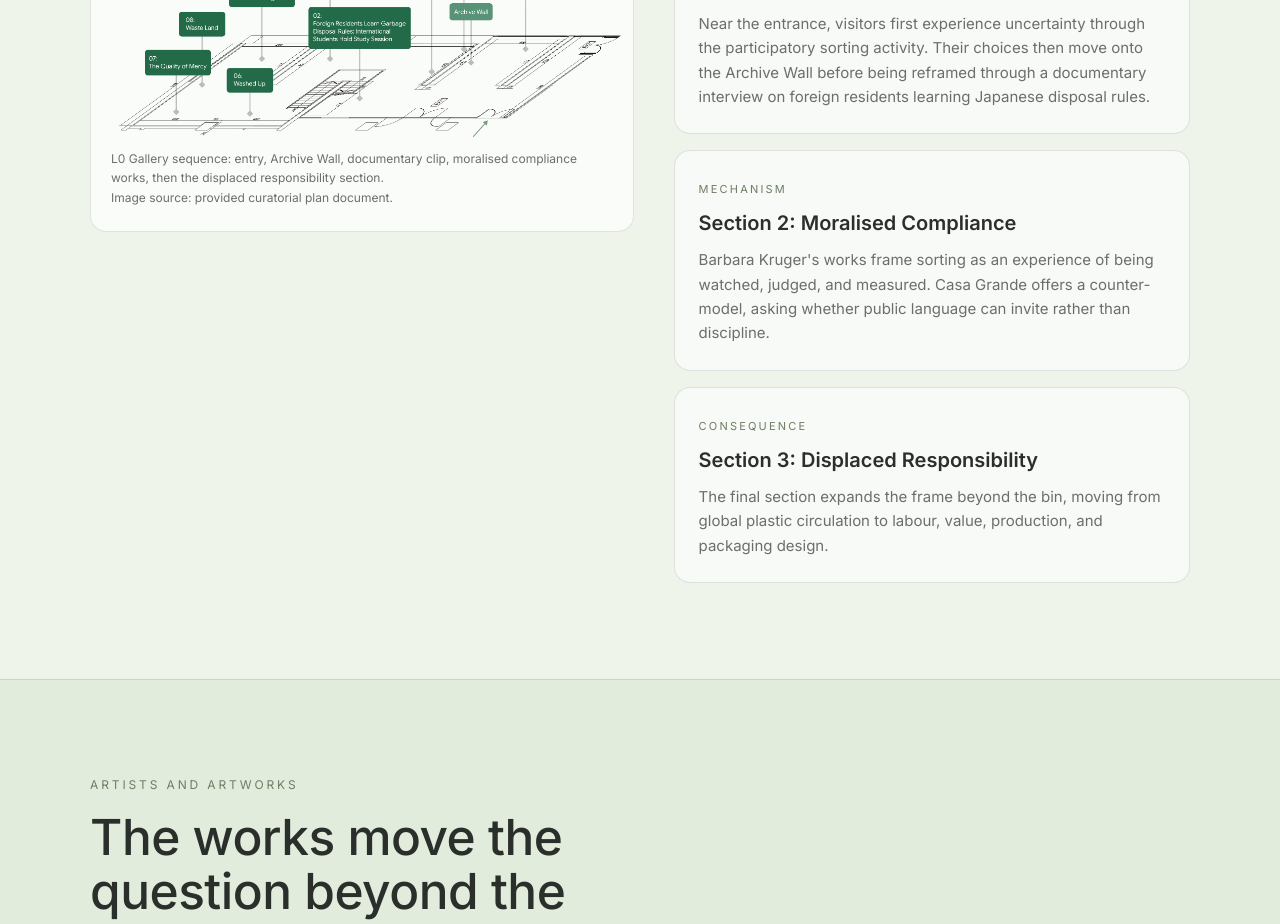
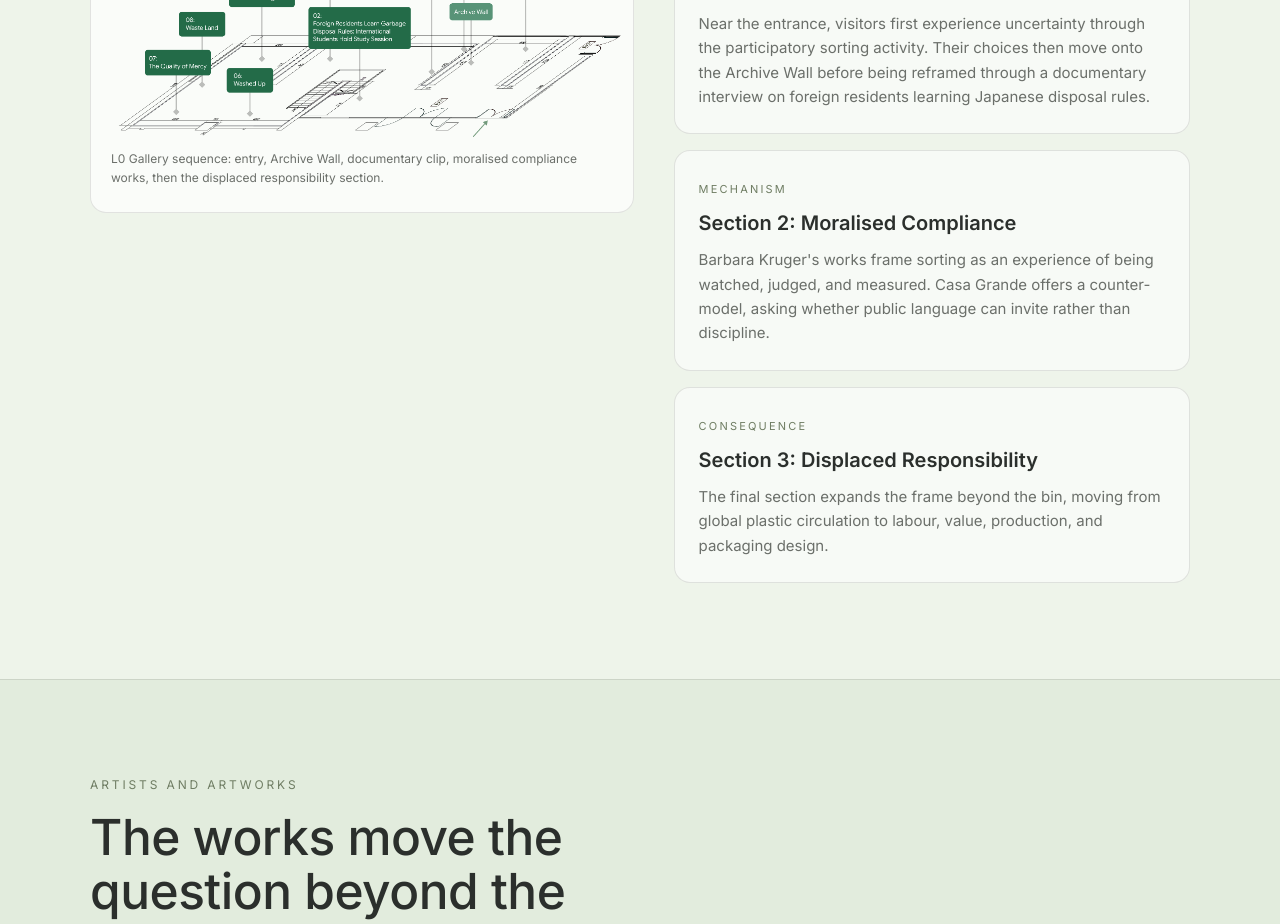
Before and after one commit to tingsze0-sys/WastendProjectPage, a React (Vite) app: page / in a window 1280 px wide. Shown: the part 5160-6084 px from the top of the page. Built offline with nearby package versions, Linux system fonts and the light colour scheme.

Commit message:
Remove provided document image source labels

```diff
--- a/src/app/pages/wastend.tsx
+++ b/src/app/pages/wastend.tsx
@@ -258,9 +258,11 @@ function ArtworkDialog({
                 ))}
               </ul>
             </div>
-            <p className="mt-6 text-[12px] leading-relaxed text-[var(--ink-soft)]">
-              {t("artworks.dialog.source")}: {work.source}
-            </p>
+            {work.source ? (
+              <p className="mt-6 text-[12px] leading-relaxed text-[var(--ink-soft)]">
+                {t("artworks.dialog.source")}: {work.source}
+              </p>
+            ) : null}
           </div>
         </div>
       </div>
@@ -539,8 +541,12 @@ export function WastendPage() {
               />
               <figcaption className="px-2 py-3 text-[12px] leading-relaxed text-[var(--ink-soft)]">
                 {t("floorPlan.caption")}
-                <br />
-                {t("floorPlan.source")}
+                {t("floorPlan.source") ? (
+                  <>
+                    <br />
+                    {t("floorPlan.source")}
+                  </>
+                ) : null}
               </figcaption>
             </figure>
           </ScaleIn>
--- a/src/locales/en/common.json
+++ b/src/locales/en/common.json
@@ -163,7 +163,7 @@
         "copy": "The final section expands the frame beyond the bin, moving from global plastic circulation to labour, value, production, and packaging design."
       }
     ],
-    "source": "Image source: provided curatorial plan document."
+    "source": ""
   },
   "artworks": {
     "eyebrow": "Artists and artworks",
@@ -186,7 +186,7 @@
           "Kruger's image-text strategy turns public address into a field of pressure.",
           "In this exhibition, the works help visitors read waste instructions as social judgement, not only neutral information."
         ],
-        "source": "Provided curatorial plan document."
+        "source": ""
       },
       {
         "id": "casaGrande",
@@ -199,7 +199,7 @@
           "The project repurposes abandoned public signs with new statements.",
           "Placed after Kruger, it asks whether a rule or sign can support people rather than simply correct them."
         ],
-        "source": "Provided curatorial plan document."
+        "source": ""
       },
       {
         "id": "washedUp",
@@ -212,7 +212,7 @@
           "Plastic debris becomes a visible record of global movement and accumulation.",
           "The work moves the exhibition from individual disposal decisions to wider systems of production and circulation."
         ],
-        "source": "Provided curatorial plan document."
+        "source": ""
       },
       {
         "id": "qualityOfMercy",
@@ -225,7 +225,7 @@
           "Robson's plastic forms make discarded material physically present and difficult to ignore.",
           "The installation supports the exhibition's move from sorting obedience to material afterlife."
         ],
-        "source": "Provided curatorial plan document."
+        "source": ""
       },
       {
         "id": "wasteLand",
@@ -238,7 +238,7 @@
           "Muniz's project connects waste material with the workers and communities who process it.",
           "It expands the question of responsibility beyond the person standing at a recycling bin."
         ],
-        "source": "Provided curatorial plan document."
+        "source": ""
       },
       {
         "id": "plasticBagStore",
@@ -251,7 +251,7 @@
           "The work imitates retail display while revealing the absurd volume of single-use packaging.",
           "It closes the exhibition by shifting attention from correct disposal to product design and consumer infrastructure."
         ],
-        "source": "Provided curatorial plan document."
+        "source": ""
       }
     ]
   },
--- a/src/locales/zh/common.json
+++ b/src/locales/zh/common.json
@@ -163,7 +163,7 @@
         "copy": "最後部分把視角移出垃圾桶，從全球塑膠流通轉向勞動、價值、生產與包裝設計。"
       }
     ],
-    "source": "圖片來源：使用者提供的策展方案文件。"
+    "source": ""
   },
   "artworks": {
     "eyebrow": "藝術家與作品",
@@ -186,7 +186,7 @@
           "Kruger 的圖文策略把公共發話轉化為壓力場。",
           "在本展中，作品協助觀眾把垃圾分類指引理解為社會判斷，而不只是中性資訊。"
         ],
-        "source": "使用者提供的策展方案文件。"
+        "source": ""
       },
       {
         "id": "casaGrande",
@@ -199,7 +199,7 @@
           "此項目重新使用被遺棄的公共標誌，加入新的語句。",
           "它被放在 Kruger 之後，追問規則與標誌能否支持人，而不只是糾正人。"
         ],
-        "source": "使用者提供的策展方案文件。"
+        "source": ""
       },
       {
         "id": "washedUp",
@@ -212,7 +212,7 @@
           "塑膠碎片成為全球移動與累積的可見紀錄。",
           "作品把展覽從個人的棄置決定推向生產與流通系統。"
         ],
-        "source": "使用者提供的策展方案文件。"
+        "source": ""
       },
       {
         "id": "qualityOfMercy",
@@ -225,7 +225,7 @@
           "Robson 的塑膠形體讓被丟棄材料重新佔據空間，難以被忽視。",
           "作品支持展覽從分類服從轉向材料後續生命的討論。"
         ],
-        "source": "使用者提供的策展方案文件。"
+        "source": ""
       },
       {
         "id": "wasteLand",
@@ -238,7 +238,7 @@
           "Muniz 的項目把廢棄材料與處理垃圾的工人和社群連接起來。",
           "作品將責任問題擴展到站在回收桶前的個人之外。"
         ],
-        "source": "使用者提供的策展方案文件。"
+        "source": ""
       },
       {
         "id": "plasticBagStore",
@@ -251,7 +251,7 @@
           "作品模仿零售展示，同時揭示一次性包裝數量的荒謬。",
           "它作為展覽結尾，把注意力從正確棄置移向產品設計與消費基礎設施。"
         ],
-        "source": "使用者提供的策展方案文件。"
+        "source": ""
       }
     ]
   },
```
